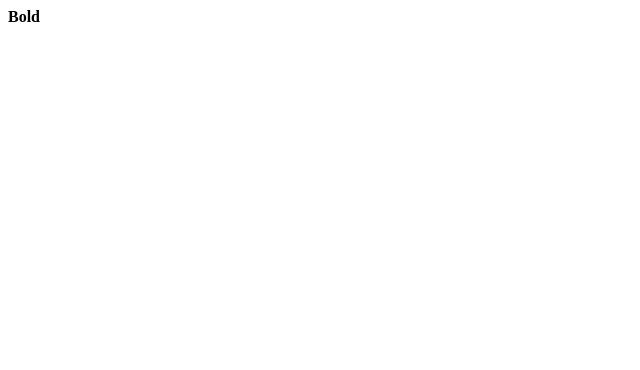
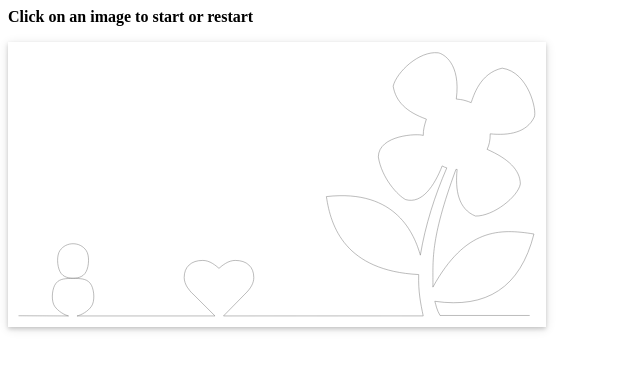
Before and after one commit to lassana/svg-playground, a plain HTML site: page index.html in a window 1280 px wide. Shown: the whole page, without its empty margins (0-640 px from the left). Drawn offline with Linux system fonts and the light colour scheme.

Commit message:
Create a first version of a demo page.

```diff
--- a/index.html
+++ b/index.html
@@ -1 +1,10 @@
-<b>Bold</b>
+<html>
+<head>
+    <title>SVG playground</title>
+</head>
+<body>
+    <b>Click on an image to start or restart</b>
+    <p></p>
+    <object id="svg1" data="card.svg" type="image/svg+xml" style="box-shadow: 0px 2px 4px 0px rgba(0, 0, 0, 0.16), 0px 2px 10px 0px rgba(0, 0, 0, 0.12) ! important; padding: 10px;"></object>
+</body>
+</html>
```
